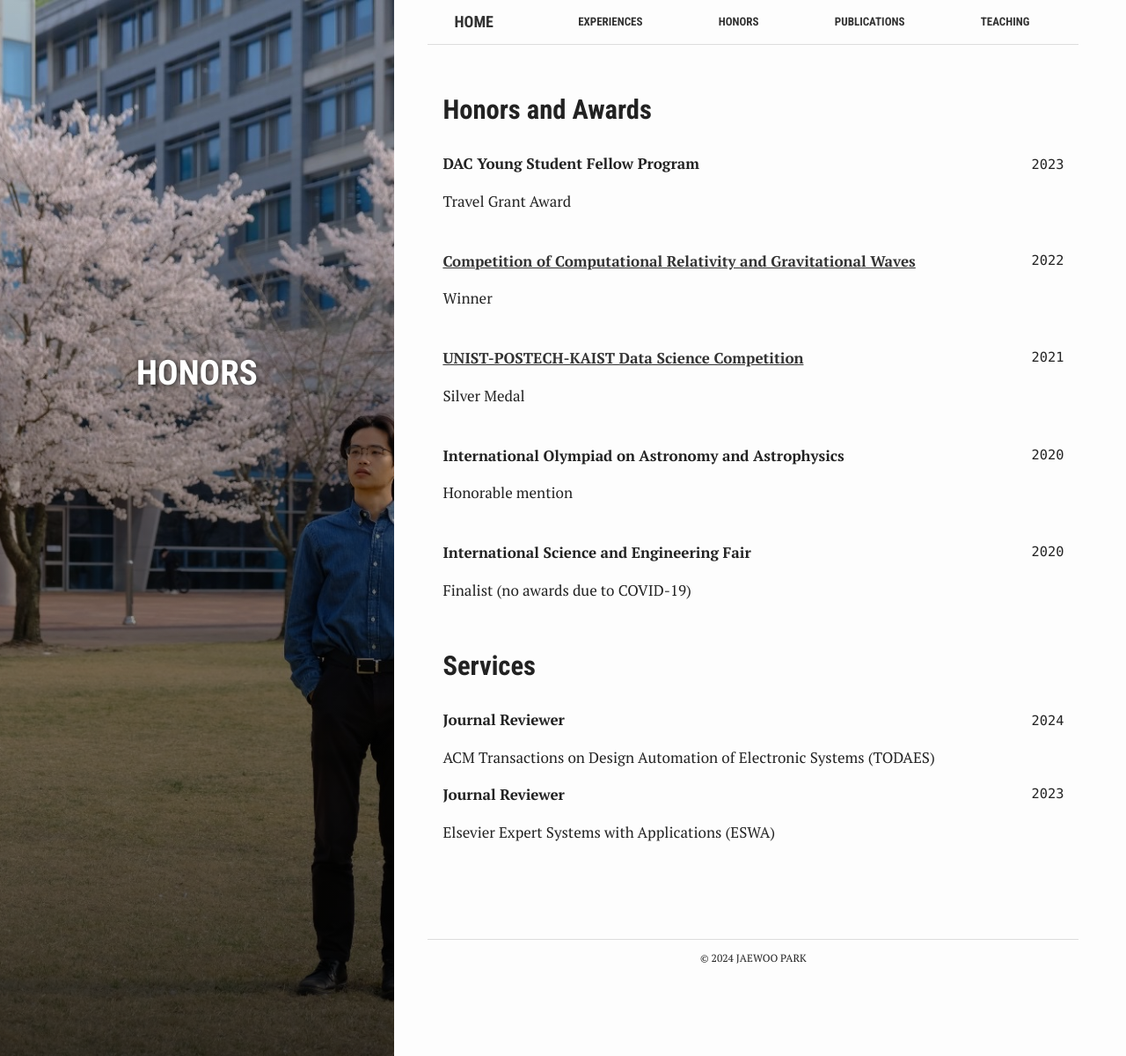
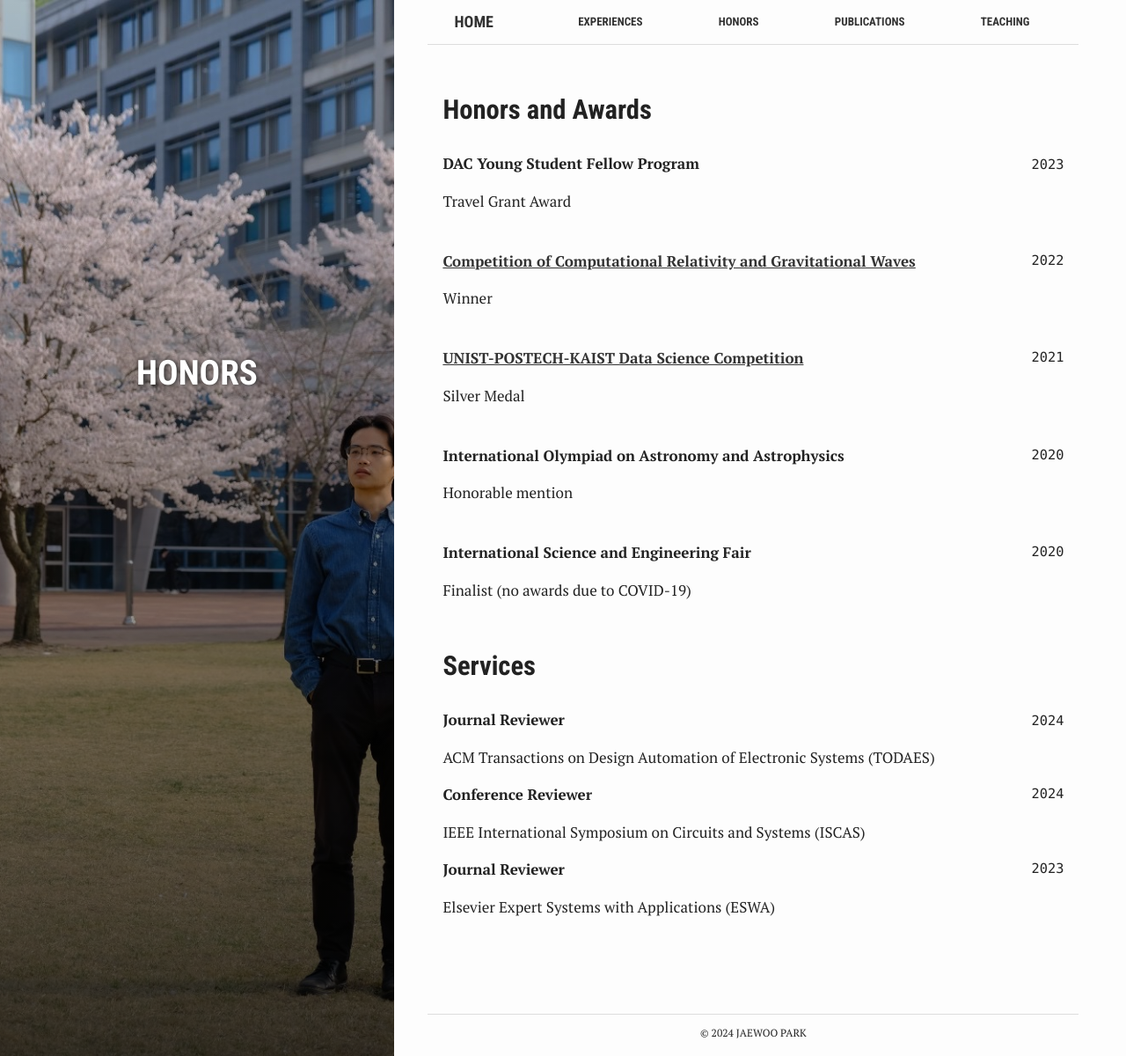
Before and after one commit to hecate64/hecate64.github.io, a Jekyll site: the page built from honors.md, in a window 1280 px wide and 1200 px high. Shown: the whole window at 88% size. Built offline with Jekyll 4.4.1, drawn with Linux system fonts in a browser that asks for light colours.

Commit message:
add reviewer history

```diff
--- a/honors.md
+++ b/honors.md
@@ -68,6 +68,15 @@ ACM Transactions on Design Automation of Electronic Systems (TODAES)
 
 
 
+<div style="float: right"> <code> 2024 </code> </div>
+
+__Conference Reviewer__
+
+
+IEEE International Symposium on Circuits and Systems (ISCAS)
+<br/>
+
+
 
 
 <div style="float: right"> <code> 2023 </code> </div>
```
Also changed, not shown: 2 other files.
